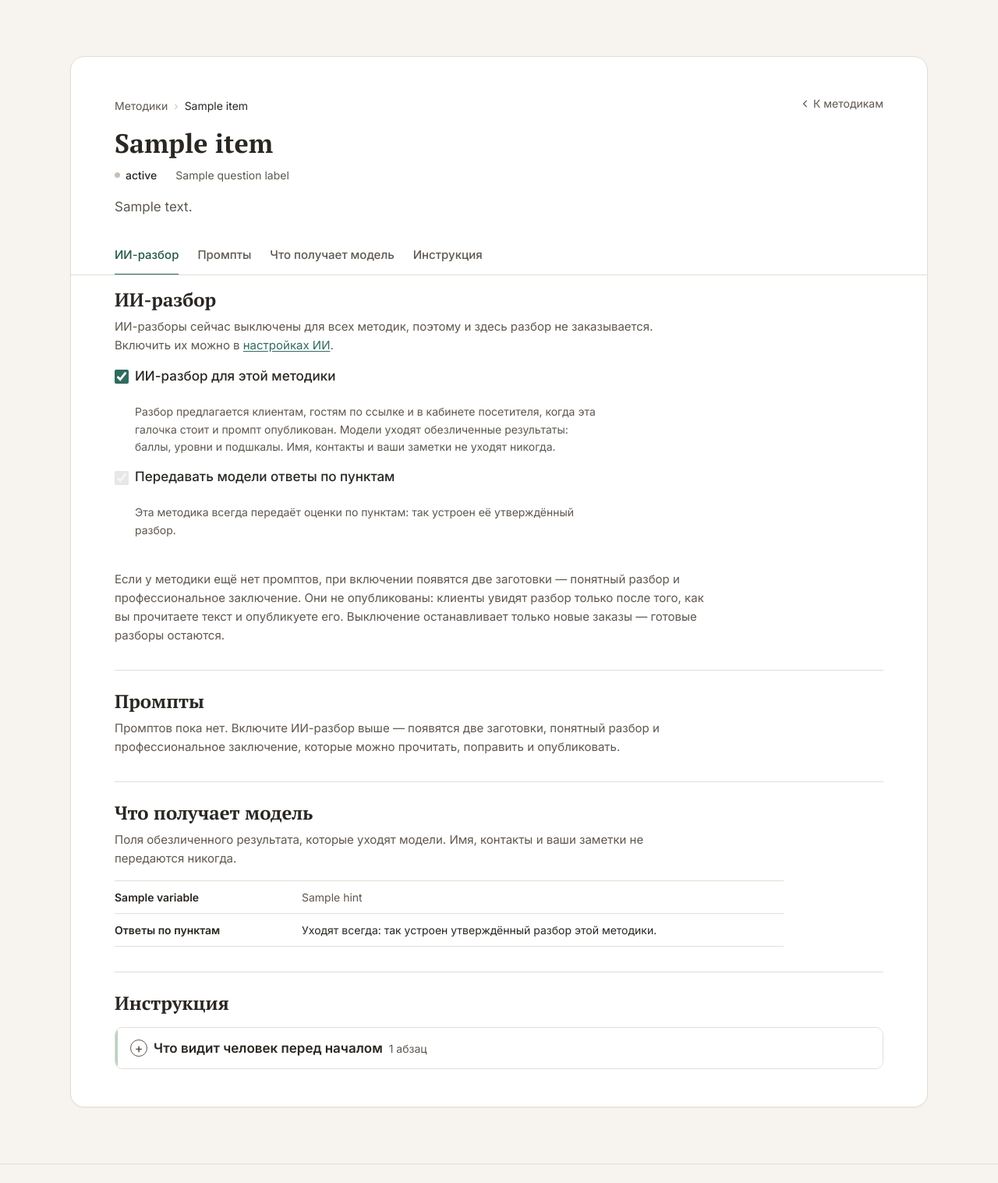
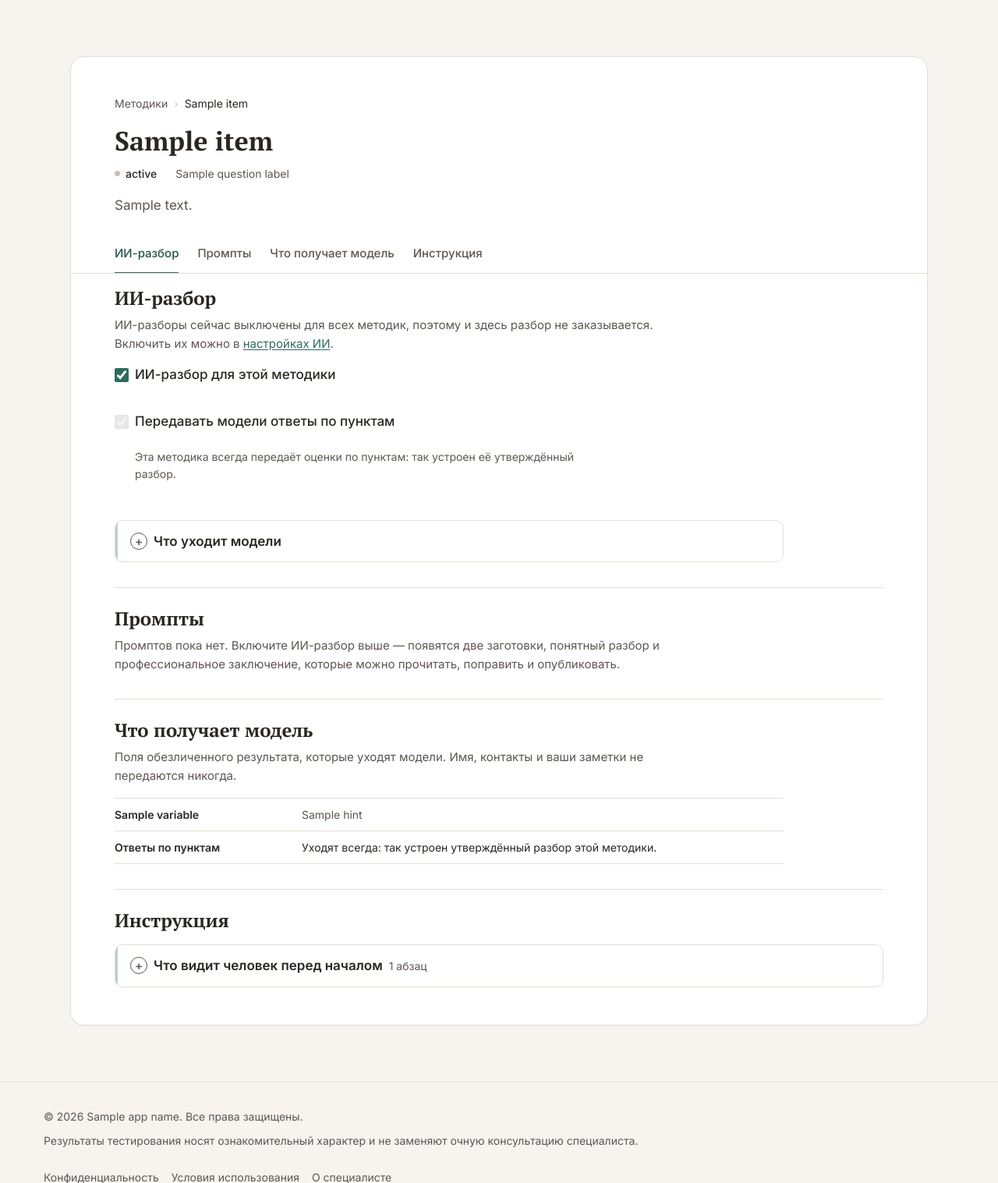
Before and after one commit to dmitryturin-art/psytest-platform, a PHP site: the page made by templates/owner-test.twig in a window 1280 px wide. Shown: the part 64-1581 px from the top of the page at 78% size. Run offline with PHP 8.4, Linux system fonts and the light colour scheme; the template is opened without the code that fills it: most values are stand-ins (such as "Sample title", 1, 10 or a date in 2020); some libraries are stand-ins or nearby versions.

Commit message:
feat(owner): owner review of the methodology section (07.K14)
Stub prompts read «Черновик (заготовка)» everywhere, with the stored
number only as a quiet note in the version history. List and cards hint
at drafts only for owner edits newer than the published version and for
stubs; repository file drafts (SMIL v3) stay in the history. The
professional card says the client never sees it, the long help of the
AI section folds into «Что уходит модели», and the separate back links
are gone: the breadcrumb is the way back.

Co-Authored-By: Claude Fable 5.1 <noreply@anthropic.com>

```diff
--- a/public/css/cabinet.css
+++ b/public/css/cabinet.css
@@ -1723,14 +1723,12 @@ a.cab-table__title:hover {
     color: var(--color-border-strong);
 }
 
-.crumbs a,
-.crumbs__back {
+.crumbs a {
     color: var(--color-text-light);
     text-decoration: none;
 }
 
-.crumbs a:hover,
-.crumbs__back:hover {
+.crumbs a:hover {
     color: var(--color-text);
     text-decoration: underline;
     text-underline-offset: 3px;
@@ -1738,17 +1736,6 @@ a.cab-table__title:hover {
 
 .crumbs [aria-current="page"] {
     color: var(--color-text);
-}
-
-.crumbs__back {
-    display: inline-flex;
-    align-items: center;
-    gap: 0.125rem;
-}
-
-.crumbs__back .icon {
-    width: 16px;
-    height: 16px;
 }
 
 .ai-state {
@@ -2265,3 +2252,15 @@ a.cab-table__title:hover {
     margin: var(--spacing-md) 0 0;
     font-size: var(--font-size-sm);
 }
+
+/* Номер заготовки — только тихой пометкой в истории версий. */
+.prompt-history__num {
+    color: var(--color-text-light);
+    font-size: var(--font-size-xs);
+}
+
+/* «Что уходит модели» — свёрнутые пояснения под галочками ИИ-разбора. */
+.test-ai-more {
+    max-width: var(--measure-wide);
+    margin-top: var(--spacing-md);
+}
--- a/templates/blocks/icons.twig
+++ b/templates/blocks/icons.twig
@@ -25,8 +25,6 @@
         <symbol id="i-client" viewBox="0 0 20 20"><circle cx="10" cy="7" r="3"/><path d="M4.5 16.25a5.5 5.5 0 0 1 11 0"/></symbol>
         <symbol id="i-calendar" viewBox="0 0 20 20"><rect x="3.5" y="4.5" width="13" height="12" rx="1.5"/><path d="M3.5 8.25h13M7 3v3M13 3v3"/></symbol>
         <symbol id="i-copy" viewBox="0 0 20 20"><rect x="7" y="7" width="9" height="9" rx="1.5"/><path d="M13 7V5.5A1.5 1.5 0 0 0 11.5 4h-6A1.5 1.5 0 0 0 4 5.5v6A1.5 1.5 0 0 0 5.5 13H7"/></symbol>
-        <symbol id="i-plus" viewBox="0 0 20 20"><path d="M10 4.5v11M4.5 10h11"/></symbol>
-        <symbol id="i-back" viewBox="0 0 20 20"><path d="M11.75 5.25 7 10l4.75 4.75"/></symbol>
-    </defs>
+        <symbol id="i-plus" viewBox="0 0 20 20"><path d="M10 4.5v11M4.5 10h11"/></symbol>    </defs>
 </svg>
 {% endmacro %}
--- a/templates/blocks/owner-crumbs.twig
+++ b/templates/blocks/owner-crumbs.twig
@@ -1,15 +1,10 @@
 {# Путь по разделу «Методики» (07.K14). Параметр items — list<{label, href?}>: последний
-   пункт без ссылки (текущая страница). back — необязательная ссылка {label, href} справа. #}
-{% import 'blocks/icons.twig' as ui %}
-<div class="crumbs">
-    <nav class="crumbs__path" aria-label="Путь">
+   пункт без ссылки (текущая страница). Отдельной ссылки «Назад» нет: путь её заменяет
+   (решение владельца 08.10). #}
+<nav class="crumbs" aria-label="Путь">
     <ol>
         {% for item in items %}
         <li>{% if item.href is defined and item.href and not loop.last %}<a href="{{ item.href }}">{{ item.label }}</a>{% else %}<span aria-current="page">{{ item.label }}</span>{% endif %}</li>
         {% endfor %}
     </ol>
 </nav>
-    {% if back is defined and back %}
-    <a class="crumbs__back" href="{{ back.href }}">{{ ui.icon('back') }}{{ back.label }}</a>
-    {% endif %}
-</div>
--- a/templates/owner-ai-settings.twig
+++ b/templates/owner-ai-settings.twig
@@ -8,7 +8,7 @@
 
 {% block content %}
 <section class="owner-panel" aria-labelledby="owner-ai-settings-title">
-    {% include 'blocks/owner-crumbs.twig' with {items: [{label: 'Методики', href: basePath ~ '/admin/tests'}, {label: 'Настройки ИИ'}], back: {label: 'К методикам', href: basePath ~ '/admin/tests'}} %}
+    {% include 'blocks/owner-crumbs.twig' with {items: [{label: 'Методики', href: basePath ~ '/admin/tests'}, {label: 'Настройки ИИ'}]} %}
     <h1 id="owner-ai-settings-title">Настройки ИИ</h1>
     <p class="owner-panel-intro">Эти настройки действуют для всех методик. Включить разбор отдельной методики можно на её странице.</p>
 
--- a/templates/owner-test.twig
+++ b/templates/owner-test.twig
@@ -14,7 +14,7 @@
 {% set previewKind = prompts.clear.exists ? 'clear' : (prompts.professional.exists ? 'professional' : null) %}
 {% set mode_names = {individual: 'один человек', pair: 'пара'} %}
 <section class="owner-panel case-workspace" aria-labelledby="owner-test-title">
-    {% include 'blocks/owner-crumbs.twig' with {items: [{label: 'Методики', href: basePath ~ '/admin/tests'}, {label: item.title}], back: {label: 'К методикам', href: basePath ~ '/admin/tests'}} %}
+    {% include 'blocks/owner-crumbs.twig' with {items: [{label: 'Методики', href: basePath ~ '/admin/tests'}, {label: item.title}]} %}
 
     <header class="case-head test-head">
         <div class="case-head__top">
@@ -60,7 +60,6 @@
                     <input type="checkbox" id="ai-test-{{ item.test }}" name="report_enabled" value="1"{% if not item.items_always %} data-enables="ai-test-items-{{ item.test }}"{% endif %}{% if item.report_enabled %} checked{% endif %}>
                     ИИ-разбор для этой методики
                 </label>
-                <p class="owner-help">Разбор предлагается клиентам, гостям по ссылке и в кабинете посетителя, когда эта галочка стоит и промпт опубликован. Модели уходят обезличенные результаты: баллы, уровни и подшкалы. Имя, контакты и ваши заметки не уходят никогда.</p>
             </div>
 
             <div class="test-ai-form__option">
@@ -77,7 +76,6 @@
                     <input type="checkbox" id="ai-test-items-{{ item.test }}" name="send_item_answers" value="1"{% if item.send_item_answers %} checked{% endif %}{% if not item.report_enabled %} disabled{% endif %}>
                     Передавать модели ответы по пунктам
                 </label>
-                <p class="owner-help">Тогда модель получит ещё и ответ человека на каждый вопрос опросника — без имени и контактов. Без этой галочки уходят только итоговые баллы, уровни и подшкалы.</p>
                 {% if item.clinical_signal %}
                 <p class="owner-help test-section__warn">У этой методики есть пункт о мыслях о смерти; при передаче ответов модель увидит его.</p>
                 {% endif %}
@@ -89,7 +87,18 @@
                 <span class="autosave-status" role="status" aria-live="polite" data-autosave-status>{% if flash and (flash.section ?? '') == 'ai' %}{{ flash.message }}{% endif %}</span>
             </div>
         </form>
-        <p class="owner-help test-section__note">Если у методики ещё нет промптов, при включении появятся две заготовки — понятный разбор и профессиональное заключение. Они не опубликованы: клиенты увидят разбор только после того, как вы прочитаете текст и опубликуете его. Выключение останавливает только новые заказы — готовые разборы остаются.</p>
+        {# Пояснения свёрнуты (замечание владельца 08.10): раздел короткий, галочки и
+           предупреждения BDI/Лазаруса видны сразу. #}
+        <div class="disclosure-stack test-ai-more">
+            <details class="ai-report__details case-fold">
+                <summary class="ai-report__summary"><span class="ai-report__summary-title">Что уходит модели</span></summary>
+                <div class="case-fold__body ai-report__body">
+                    <p>Разбор предлагается клиентам, гостям по ссылке и в кабинете посетителя, когда стоит галочка «ИИ-разбор для этой методики» и промпт опубликован. Модели уходят обезличенные результаты: баллы, уровни и подшкалы. Имя, контакты и ваши заметки не уходят никогда.</p>
+                    {% if not item.items_always %}<p>С галочкой «Передавать модели ответы по пунктам» модель получит ещё и ответ человека на каждый вопрос опросника — без имени и контактов. Без неё уходят только итоговые баллы, уровни и подшкалы.</p>{% endif %}
+                    <p>Если у методики ещё нет промптов, при включении появятся две заготовки — понятный разбор и профессиональное заключение. Они не опубликованы: клиенты увидят разбор только после того, как вы прочитаете текст и опубликуете его. Выключение останавливает только новые заказы — готовые разборы остаются.</p>
+                </div>
+            </details>
+        </div>
     </section>
 
     {# ---------- Промпты ---------- #}
@@ -119,15 +128,15 @@
                     {% elseif p.published_version is not null %}<span class="status status--done">опубликован</span>
                     {% else %}<span class="status status--pending">не опубликован</span>{% endif %}
                 </header>
-                <p class="report-card__for">{{ kind == 'clear' ? 'Простыми словами — для клиента.' : 'Профессиональным языком — для специалиста.' }}</p>
+                <p class="report-card__for">{{ kind == 'clear' ? 'Простыми словами — для клиента.' : 'Профессиональным языком — для специалиста. Клиент его не видит.' }}</p>
                 {% if not p.exists %}
                     <p class="report-card__meta">Промпта этого вида нет — разбор этого вида не заказывается.</p>
                 {% else %}
                     {% if p.published_version is not null %}
                     <p class="report-card__meta">Опубликована версия {{ p.published_version }}{% if p.published_at %} от {{ p.published_at|date("d.m.Y") }}{% endif %}.</p>
-                    {% if p.draft_version %}<p class="report-card__meta">Есть черновик версии {{ p.draft_version }}{% if p.draft_at %} от {{ p.draft_at|date("d.m.Y") }}{% endif %} — клиенты его не видят.</p>{% endif %}
+                    {% if p.draft_version %}<p class="report-card__meta">Есть {{ p.draft_is_stub ? 'черновик (заготовка)' : 'черновик версии ' ~ p.draft_version }}{% if p.draft_at %} от {{ p.draft_at|date("d.m.Y") }}{% endif %} — клиенты его не видят.</p>{% endif %}
                     {% else %}
-                    <p class="report-card__meta">Черновик версии {{ p.draft_version }}{% if p.draft_at %} от {{ p.draft_at|date("d.m.Y") }}{% endif %}. Пока он не опубликован, разбор этого вида не предлагается.</p>
+                    <p class="report-card__meta">{{ p.draft_is_stub ? 'Черновик (заготовка)' : 'Черновик версии ' ~ p.draft_version }}{% if p.draft_at %} от {{ p.draft_at|date("d.m.Y") }}{% endif %}. Пока он не опубликован, разбор этого вида не предлагается.</p>
                     {% endif %}
                     <div class="report-card__actions">
                         <a class="btn btn-outline btn-sm" href="{{ basePath }}{{ p.path }}">Открыть</a>
```
Also changed, not shown: controllers/OwnerController.php (+35 -4 lines), templates/blocks/owner-prompt-state.twig (+5 -3 lines), templates/blocks/owner-publish-pop.twig (+6 -3 lines), templates/owner-prompt-key.twig (+17 -11 lines), tests/Integration/MethodologySectionTest.php (+27 -1 lines), tests/MethodologySectionContractTest.php (+6 -1 lines), tests/UniversalAiReportContractTest.php (+22 -5 lines). Lines whose indentation alone changed are shown as unchanged.
